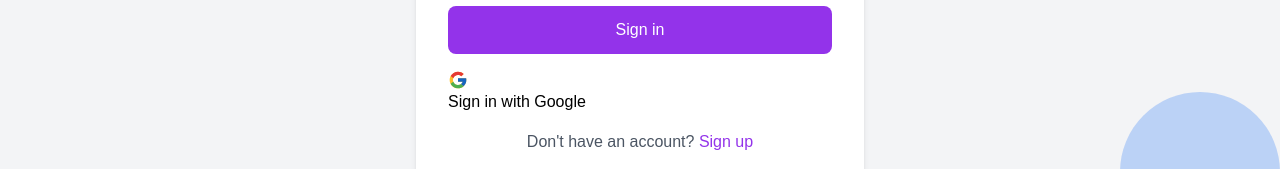
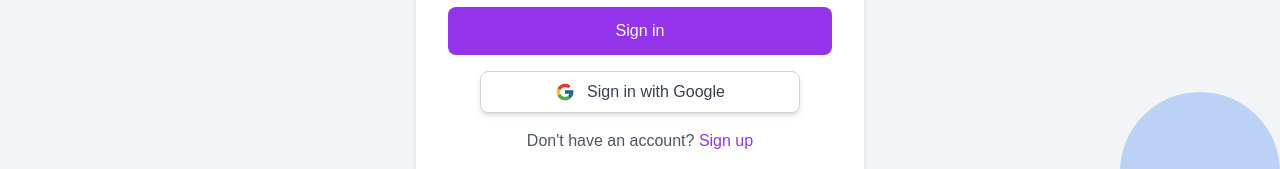
Before and after one commit to saurabhbelote/JobFormAutomator, a Next.js app: page /sign-in in a window 1280 px wide. Shown: the part 548-717 px from the top of the page. Built offline with nearby package versions, Linux system fonts and the light colour scheme; no server answers.

Commit message:
UI of Login

```diff
--- a/app/checkout/page.tsx
+++ b/app/checkout/page.tsx
@@ -0,0 +1,9 @@
+import CheckoutPage from "@/components/checkout/CheckoutPage";
+
+export default function Checkout() {
+    return (
+      <>
+         <CheckoutPage/>
+      </>
+    );
+  }
--- a/app/loginwithgoogle/page.jsx
+++ b/app/loginwithgoogle/page.jsx
@@ -43,7 +43,7 @@ function SignInwithGoogle() {
           const subRef = ref(db, `user/${user.uid}/Payment/SubscriptionType`)
           const subSnapshot = await get(subRef);
           let subType = subSnapshot.val()
-          localStorage.setItem("SubscriptionType",subType)
+          localStorage.setItem("SubscriptionType", subType)
           try {
 
             const user = auth.currentUser;
@@ -141,10 +141,10 @@ function SignInwithGoogle() {
           }).then(async () => {
             await axios.post("http://localhost:3001/send-email", {
               email: email,
-              name: name|| "User",
-            }).then(()=>{
+              name: name || "User",
+            }).then(() => {
 
-            }).catch((err)=>{
+            }).catch((err) => {
               toast.error(err.message)
             });
 
@@ -172,7 +172,7 @@ function SignInwithGoogle() {
             const subRef = ref(db, `user/${user.uid}/Payment/SubscriptionType`)
             const subSnapshot = await get(subRef);
             let subType = subSnapshot.val()
-            localStorage.setItem("SubscriptionType",subType)
+            localStorage.setItem("SubscriptionType", subType)
             try {
 
               const user = auth.currentUser;
@@ -269,17 +269,22 @@ function SignInwithGoogle() {
   return (
 
 
-    <div>
-      <button type="button" className="btn-google" onClick={googleLogin} style={{color:"black"}} >
-        <Image src={google} alt="Google icon"
-          style={{
-            width: '20px',
-            height: '20px',
-            marginRight: '10px'
-          }} />
-        Sign in with Google
+    <div className="flex justify-center items-center h-full">
+      <button
+        type="button"
+        className="flex items-center justify-center w-full max-w-xs px-4 py-2 border border-gray-300 rounded-lg shadow-md bg-white hover:bg-gray-100 transition duration-300"
+        onClick={googleLogin}
+      >
+        <Image
+          src={google}
+          alt="Google icon"
+          className="w-5 h-5 mr-3"
+        />
+        <span className="text-gray-700 font-medium">Sign in with Google</span>
       </button>
     </div>
+
+
   );
 }
 export default SignInwithGoogle;
--- a/components/checkout/CheckoutPage.tsx
+++ b/components/checkout/CheckoutPage.tsx
@@ -0,0 +1,65 @@
+"use client";
+import React from "react";
+
+const CheckoutPage = () => {
+  const inputStyle = "bg-gray-800 p-2 rounded-md w-full border border-gray-700 focus:outline-none focus:ring-2 focus:ring-teal-500 text-white";
+  const countries = [
+    "United States", "Canada", "United Kingdom", "Australia", "Germany",
+    "France", "India", "China", "Japan", "Brazil", "Mexico", "South Africa",
+    "Russia", "Italy", "Spain", "Netherlands", "Sweden", "Norway", "Denmark",
+    "Switzerland", "New Zealand", "South Korea", "Argentina", "Turkey", "Indonesia"
+  ];
+
+  return (
+    <div className="flex justify-center items-center min-h-screen bg-black text-white">
+      <div className="flex gap-8 p-6 rounded-lg shadow-lg bg-gray-900 w-full max-w-4xl">
+        <div className="flex-1">
+          <h2 className="text-xl font-bold mb-4">Checkout</h2>
+          <div className="space-y-4">
+            <div className="flex gap-4">
+              <input type="text" placeholder="Full Name" className={inputStyle} />
+              <input type="text" placeholder="Phone Number" className={inputStyle} />
+            </div>
+            <input type="email" placeholder="Email" className={`${inputStyle} w-full`} />
+            <div className="space-y-2">
+              <h3 className="font-semibold">Billing Address</h3>
+              <input type="text" placeholder="Street Address" className={`${inputStyle} w-full`} />
+              <div className="flex gap-4">
+                <input type="text" placeholder="City" className={inputStyle} />
+                <input type="text" placeholder="State/Province/Region" className={inputStyle} />
+              </div>
+              <input type="text" placeholder="ZIP/Postal Code" className={`${inputStyle} w-full`} />
+              <select className={`${inputStyle} w-full bg-gray-800 text-white`}>
+                {countries.map((country, index) => (
+                  <option key={index} value={country}>
+                    {country}
+                  </option>
+                ))}
+              </select>
+            </div>
+            <button className="w-full bg-green-500 text-black font-semibold py-2 rounded-lg">
+              Make Payment →
+            </button>
+          </div>
+        </div>
+
+        <div className="w-1/3 bg-gradient-to-br from-gray-800 to-teal-900 p-6 rounded-lg">
+          <h2 className="text-lg font-bold mb-2">Order Summary</h2>
+          <p className="text-gray-300 mb-4">
+            <strong>Premium - $10</strong><br />Advanced Features for the Serious Job Seeker
+          </p>
+          <ul className="space-y-2 text-sm">
+            <li>✅ All in Beginner plan</li>
+            <li>✅ Call & Mail Support</li>
+            <li>✅ Auto-Apply 100 jobs Daily</li>
+            <li>✅ Personalized Interview Tips</li>
+          </ul>
+          <p className="mt-4 text-lg font-semibold">Total: <span className="text-green-400">$10</span></p>
+        </div>
+      </div>
+    </div>
+  );
+}
+
+
+export default CheckoutPage;
```
